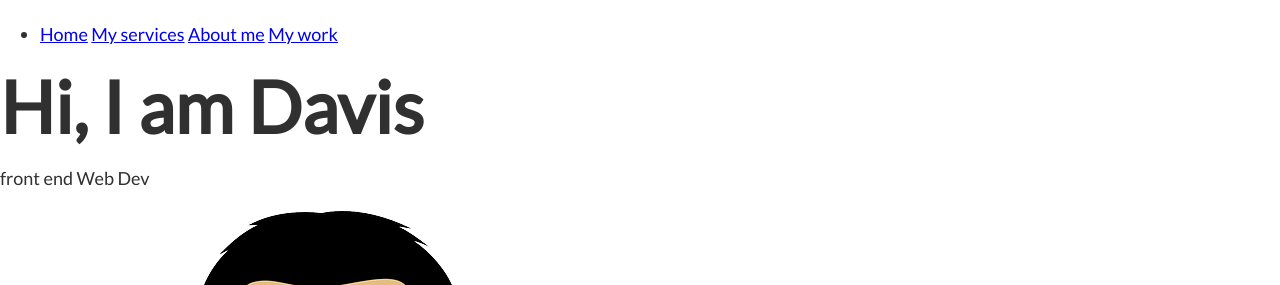
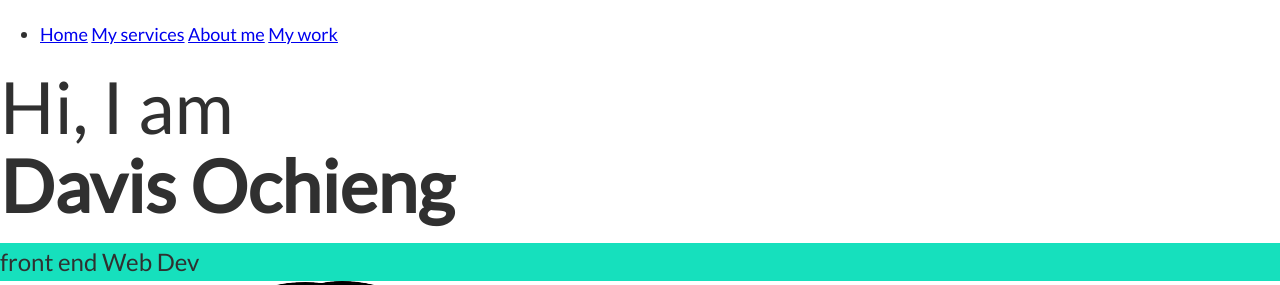
Before and after one commit to OCHIENGDAVIS/portfolio, a plain HTML site: page index.html in a window 1280 px wide. Shown: the part 667-952 px from the top of the page. Drawn offline with Linux system fonts and the light colour scheme.

Commit message:
added css style for the titles and subtitles

```diff
--- a/assets/css/main.css
+++ b/assets/css/main.css
@@ -39,6 +39,9 @@ img{
     display: block;
     max-width: 100%;
 }
+strong{
+    font-weight: var(--fw-bold);
+}
 
 /* TYpography */
 h1, h2, h3{
@@ -55,3 +58,22 @@ h2{
 h3{
     font-size: var(--fs-h3);
 }
+.section-title{
+    margin-bottom: .25em;
+}
+.section-title-intro{
+    font-weight: var(--fw-regular);
+}
+.section-title-intro strong{
+    display: block;
+}
+.section-subtitle{
+    margin: 0;
+    font-size: var(--fs-h3);
+
+}
+.section-subtitle-intro,
+.section-subtitle-about{
+    background-color: var(--clr-accent);
+    font-family: var(--ff-secondary);
+}
--- a/index.html
+++ b/index.html
@@ -29,10 +29,10 @@
 
     <!-- inroduction -->
     <section id="home" class="intro">
-        <h1 class="section-title">
-            Hi, I am <strong>Davis</strong>
+        <h1 class="section-title section-title-intro">
+            Hi, I am <strong>Davis Ochieng</strong>
         </h1>
-        <p class="secion-subtitle"> front end Web Dev</p>
+        <p class="section-subtitle section-subtitle-intro"> front end Web Dev</p>
         <img src="./assets/imgs/davis.png" alt="">
 
     </section>
@@ -76,7 +76,7 @@
     <!-- About Me -->
     <section class="about-me" id="about">
         <h2 class="section-title section-title-about">Who I am</h2>
-        <p class="section-subtitle section-subtitle-about"></p>
+        <p class="section-subtitle section-subtitle-about"> Designer & Developer based out of Nairobi </p>
         <div class="about-me-body">
             <p></p>
             <p></p>
```
